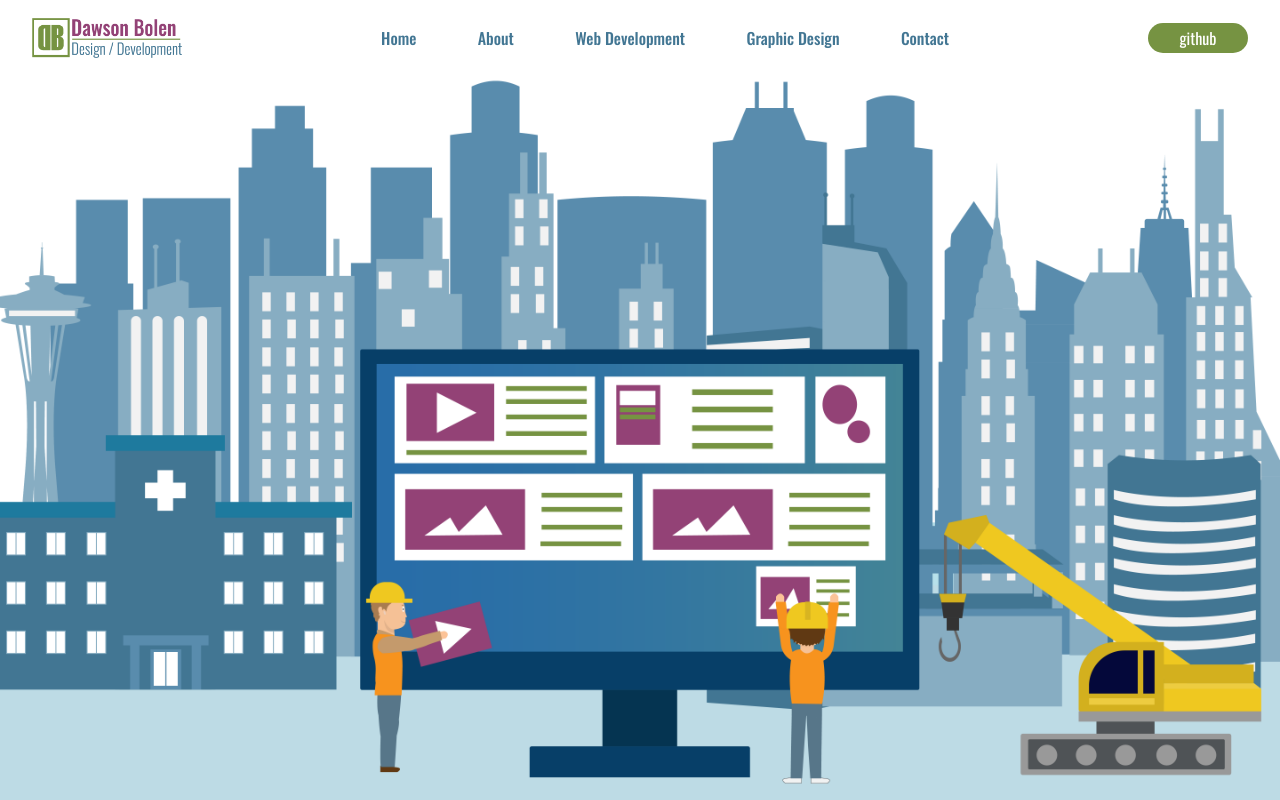
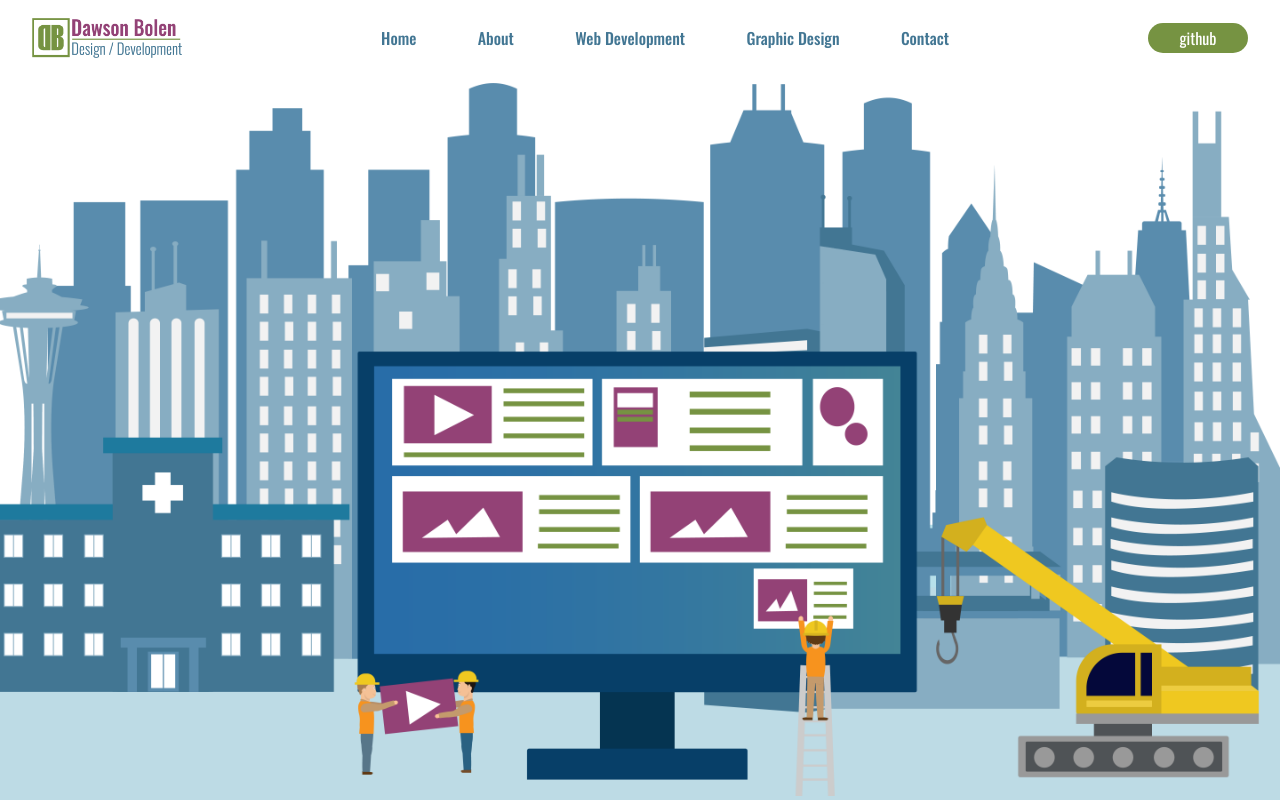
Before and after one commit to DawsonBolen/react-portfolio, a React (Create React App) app: page / in a window 1280 px wide. Shown: the top 800 px of the page. Built offline with nearby package versions, Linux system fonts and the light colour scheme; a web font is replaced by a local one.

Commit message:
changing up my homepage graphic a bit. I may completely improve it later on but for now I made a few small changes. the construction workers were a bit too big compared to the buildings

```diff
--- a/src/components/pages/homePage.js
+++ b/src/components/pages/homePage.js
@@ -3,7 +3,7 @@ import Skills from '../skills';
 
 const styles = {
     homePic: {
-        backgroundImage: `url(${process.env.PUBLIC_URL}/images/Homelargeheaderpicture.png)`,
+        backgroundImage: `url(${process.env.PUBLIC_URL}/images/home-image.png)`,
         backgroundSize: 'contain',
         backgroundRepeat: 'no-repeat',
         width: '100%',
```
Also changed, not shown: public/images/home-image.png (added).
